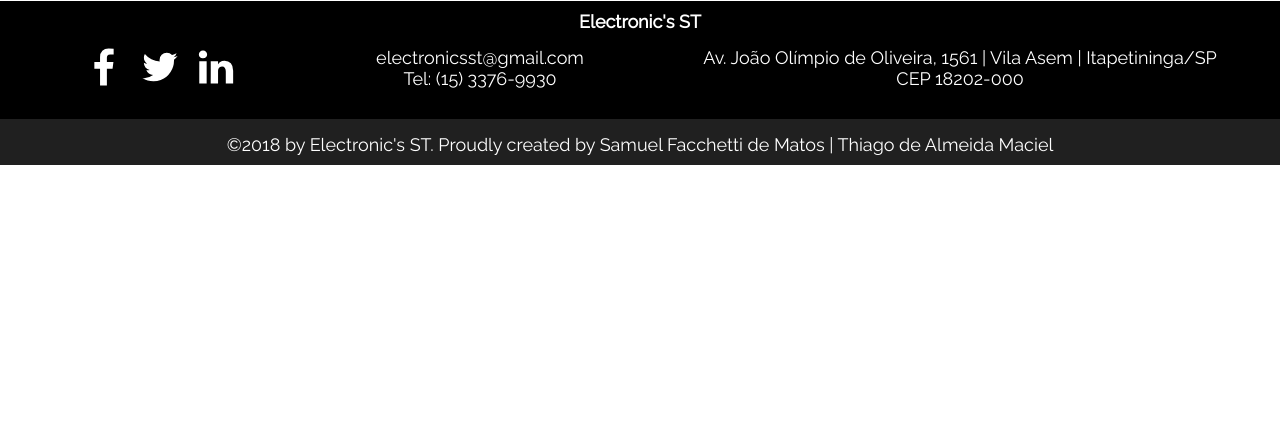
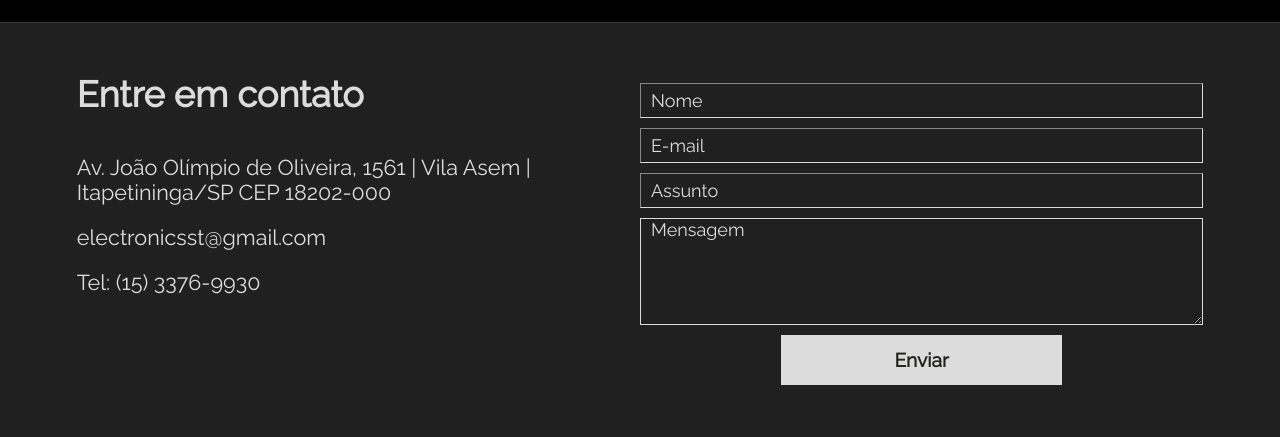
Before and after one commit to CaioOLoko/electronicsst, a PHP site: page /electronicsst/ in a window 1280 px wide. Shown: the part 1095-1532 px from the top of the page. Before the commit the page ends 1260 px from the top, so only its background shows below. Run offline with PHP 8.4, Linux system fonts and the light colour scheme; data that the repository does not hold is empty.

Commit message:
Commit 19Junho IFSP Index Corrigida

```diff
--- a/app.php
+++ b/app.php
@@ -1,6 +1,7 @@
 <?php
 
-define('CONTROLADOR_PADRAO', 'paginas'); //por padrão vem definido o controlador de paginas estáticas (paginasControlador)
+define('CONTROLADOR_PADRAO', 'paginas');
 // define('URL_BASE', 'http://localhost/electronicsst/');
 define('URL_BASE', 'http://electronicsstofficial.000webhost.app.com');
+
 ?>
--- a/modelo/clienteModelo.php
+++ b/modelo/clienteModelo.php
@@ -1,7 +1,7 @@
 <?php
 
-function adicionarCliente($nome, $email, $senha, $cpf, $data_de_nascimento, $sexo, $tipo_usuario) {
-    $sql = "INSERT INTO usuario(idusuario,nomeusuario,email,senha,cpf,datadenascimento,sexo,tipousuario) VALUES(NULL,'$nome','$email','$senha','$cpf','$data_de_nascimento','$sexo','$tipo_usuario')";
+function adicionarCliente($nome ,$sobrenome, $email, $senha, $cpf, $data_de_nascimento, $sexo, $tipo_usuario) {
+    $sql = "INSERT INTO usuario(idusuario,nomeusuario,sobrenomeusuario,email,senha,cpf,datadenascimento,sexo,tipousuario) VALUES(NULL,'$nome','$sobrenome','$email','$senha','$cpf','$data_de_nascimento','$sexo','$tipo_usuario')";
 
     $resultado = mysqli_query($cnx = conn(), $sql);
 
--- a/publico/css/app.css
+++ b/publico/css/app.css
@@ -1,7 +1,7 @@
 /* :--:--:--:--: TEMPLATE & GERAAL  :--:--:--:--: */
 @import url('https://fonts.googleapis.com/css?family=Raleway');
 *{
-    font-family: Raleway, sans-serif;
+	font-family: 'Raleway', sans-serif;
 	padding: 0;
 	margin: 0;
 }
@@ -22,7 +22,7 @@ span{
 	width: 100%;
 	text-align: justify;
 	background-color: #FFFFFF;
-    padding: 40px 0px 40px 0px;
+	padding: 0px;
 	min-height:600px;
 	display: flex;
 	flex-direction: column;
@@ -191,6 +191,209 @@ span{
 	background-color:#202020;
 }
 
+/* :--:--:--:--:   INDEX/INICIAL   :--:--:--:--: */
+/* :--:  WELCOME   :--: */
+
+/* :--:  CATÁLOGO  :--: */
+.product-list{
+	width: 100%;
+	display: flex;
+	flex-direction: row;
+	justify-content: space-around;
+	flex-wrap: wrap;
+	overflow-x: auto;
+	max-height: 600px;
+}
+.product-link{
+	margin: 20px;
+}
+.product{
+	background-color: #E0E0E0;
+	padding: 10px;
+	display: flex;
+	flex-direction: column;
+	justify-content: center;
+	align-items: flex-start;
+}
+.img-produto-inicial{
+	background-color: #A0A0A0;
+	max-width: 200px;
+	max-height: 200px;
+	min-width: 200px;
+	min-height: 200px;
+}
+.description-img-inicial{
+	margin: 10px 0px 5px 0px;
+	font-weight: bold;
+	color: #000000;
+}
+
+/* :--:   SOBRE    :--: */
+.about {
+	display: flex;
+	height: 550px;
+	width: 100%;
+	position: relative;
+	max-width: 100%;
+	margin: 0 auto;
+	padding: 0;
+}
+.about .content {
+	display: flex;
+	flex-direction: column;
+	justify-content: center;
+	font-family: 'Raleway', sans-serif;
+	font-size: larger;
+	text-align: justify;
+	position: absolute;
+	bottom: 0;
+	background: rgb(0, 0, 0);
+	background: rgba(0, 0, 0, 0.5);
+	color: #f1f1f1;
+	width: 50%;
+	height: 70%;
+	padding: 20px;
+	margin-left: 6%;
+	top:0;
+	bottom: 0;
+	margin-top: auto;
+	margin-bottom: auto;
+}
+.about-title{
+	font-weight: bolder;
+	margin-bottom: 20px;
+}
+/* :--:  POLITICA  :--: */
+.politics{
+	background-color: black;
+	padding-right: 6%;
+	padding-left: 6%;
+	border:solid;
+	border-width: 1px 0 1px 0;
+	border-color: rgba(220,220,220,0.25);
+	display: flex;
+	flex-direction: row;
+}
+.imagem{
+	width: 50%;
+	padding: 50px 50px 50px 0;
+}
+.text-politic{
+	width: 50%;
+	color: rgb(220,220,220);
+	margin: 50px 0 50px 0;
+	font-family: 'Raleway', sans-serif;
+	font-size: larger;
+	display: flex;
+	justify-content: center;
+	flex-direction: column;
+	text-align: justify;
+	border:solid;
+	border-width: 1px 0 1px 0;
+	border-color: rgba(220,220,220,0.25);
+}
+.politic-title{
+	font-weight: bold;
+	text-align: center;
+	margin-bottom: 20px;
+}
+
+/* :--:  CONTATO   :--: */
+.contact{
+	width: 100%;
+	background-color: #202020;
+	display: flex;
+	flex-direction: column;
+}
+.div_contact{
+	display: flex;
+	flex-direction: row;
+	justify-content: space-between;
+	padding: 0px 6% 0px 6%;
+}
+.contato{
+	width: 44%;
+	font-size: large;
+	margin-top: 50px;
+	display: flex;
+	flex-direction: column;
+}
+.tit_cont{
+	color: rgb(220,220,220);
+  	font-weight: bolder;
+	margin-bottom: 30px;
+}
+.p_cont{
+	color: rgb(220,220,220);
+	margin: 10px 0px;
+	font-size: larger;
+}
+.contact-formulario{
+	width: 50%;
+}
+.form_a{
+	width: 100%;
+	margin-top: 50px;
+	display: flex;
+	flex-direction: column;
+	align-items: center;
+}
+.formul{
+	color: rgb(220,220,220);
+	background-color: #202020;
+	font-size: large;
+	padding-left: 10px;
+	margin-top: 10px;
+	color: white;
+	height: 35px;
+	width: 100%;
+	border-width: 1px;
+	border-color: rgb(220,220,220);
+}
+.message{
+	border-width: 1px;
+	border-color: rgb(220,220,220);
+	background-color: #202020;
+	color: rgb(220,220,220);
+	font-size: large;
+	padding-left: 10px;
+	margin:10px 0 10px 0;
+	width: 100%;
+}
+::-webkit-input-placeholder {
+	color: rgb(220,220,220);
+}
+.submit-contact{
+	color: white;
+	display: flex;
+	justify-content: center;
+	align-items: center;
+	background-color: rgb(220,220,220);
+	color:#232321;
+	height: 50px;
+	width: 50%;
+	font-weight: bold;
+	font-size: larger;
+	margin-bottom: 30px;
+	cursor: pointer;
+	border-width: 0;
+}
+.submit-contact:link, .submit-contact:visited{
+	text-decoration: none;
+	color: white;
+}
+.submit-contact:hover{
+	background-color: #777;
+}
+.submit-contact:active{
+	text-decoration: none;
+}
+
+/* :--:  MAP/MAPA  :--: */
+.mapa{
+	margin: 25px 6% 25px 6%;
+}
+
 /* :--:--:--:--: REGISTER/CADASTRO :--:--:--:--: */
 .welcome-user{
 	width: 100%;
@@ -295,12 +498,3 @@ span{
 	border-radius: 5px;
 	border: none;
 }
-
-/* :--:--:--:--:  OTHERS/OUTROS  :--:--:--:--: */
-/* :--:  MAP/MAPA  :--: */
-.map-store{
-    height: 600px;
-    width: 80%;
-    margin: auto;
-    border: 0;
-}
--- a/servico/validacaoServico.php
+++ b/servico/validacaoServico.php
@@ -114,13 +114,13 @@ function validaCPF($valor) {
 }
 
 function ValidaData($dat) {
-	$data = explode("-", "$dat"); // fatia a string $dat em pedados, usando / como referência
+	$data = explode("-", "$dat");
 	$y = $data[0];
 	$m = $data[1];
 	$d = $data[2];
 
-	if (!checkdate($m, $d, $y) || ($y < 1900) || ($y > date("Y")-18) || (mktime(0, 0, 0, $m, $d, $y) > time())) {
-		return $dat;
+	if (!checkdate($m, $d, $y) || ($y < 1900) || (mktime(0, 0, 0, $m, $d, $y) > time())) {
+		return "Informe uma data de nascimento válida.<br>";
 	} else {
 		return NULL;
 	}
--- a/visao/cabecalho.php
+++ b/visao/cabecalho.php
@@ -13,21 +13,21 @@
 </nav> -->
 <div class="header">
 	<div class="est-logo">
-		<a href=".">
+		<a href="./">
 			<h1 class="title-store">Electronic's ST</h1>
 		</a>
 	</div>
 	<div class="search-div">
 		<form method="POST" action="" class="search-form">
 			<input id="busca" type="search" name="buscar" placeholder="Buscar produto" class="header-search-input">
-			<button type="submit" class="header-search-button"><img src="./publico/img/header/lupa.png" class="img-search"></button>
+			<button type="submit" class="header-search-button"><img src="publico/img/header/lupa.png" class="img-search"></button>
 		</form>
 	</div>
 	<div class="dropdown">
 		<button class="dropbtn">Login ou<br>Cadastro</button>
 		<div class="dropdown-content">
-			<a href="./login/"><h3>Login</h3></a>
-			<a href="./cliente/adicionar"><h3>Cadastro</h3></a>
+			<a href="login/"><h3>Login</h3></a>
+			<a href="cliente/adicionar"><h3>Cadastro</h3></a>
 		</div>
 	</div>
 	<div class="shop-car">
@@ -43,7 +43,7 @@
      flex-direction: row;
      justify-content: space-around;
      background-color:#202020;">
-    <a href="./cliente/listarClientes">Listar Clientes</a>
-    <a href="./produto/listarProdutos">Listar Produtos</a>
-    <a href="./categoria/listarCategoria">Listar Categorias</a>
+    <a href="cliente/listarClientes">Listar Clientes</a>
+    <a href="produto/listarProdutos">Listar Produtos</a>
+    <a href="categoria/listarCategoria">Listar Categorias</a>
 </div>
--- a/visao/cliente/cadastro.visao.php
+++ b/visao/cliente/cadastro.visao.php
@@ -27,6 +27,7 @@ if (ehPost()) {
 
     <h1>Cadastre-se</h1><br>
     <label for="nome">Nome:</label><br> <input type="text" name="nomeusuario" maxlength="60" style="width:250px"><br><br>
+    <label for="sobrenome">Sobrenome:</label><br> <input type="text" name="sobrenomeusuario" maxlength="60" style="width:250px"><br><br>
     <label for="email">E-mail:</label><br> <input type="text" name="email" maxlength="60" style="width:250px"><br><br>
     <label for="senha">Senha:</label><br> <input type="password" name="senha" maxlength="30" style="width:250px"><br><br>
     <label for="cpf">CPF:</label><br> <input type="text" name="cpf" maxlength="14" OnKeyPress="formatar('###.###.###-##', this)"><br><br>
--- a/visao/paginas/inicial.visao.php
+++ b/visao/paginas/inicial.visao.php
@@ -1,50 +1,53 @@
-<div class="welcome">
-	<h1>Welcome</h1>
-</div>
+<div class="welcome"></div>
 <div class="product-list">
 	<?php foreach($produto as $dados):?>
-		<a href="./produto/ver/<?=$dados['idproduto']?>">
+		<a href="produto/ver/<?=$dados['idproduto']?>" class="product-link">
 		<div class="product">
-			<img src="<?=$dados['imagem']?>" style="height: 60px; width:auto;">
-			<p style="color:#000;"><?=$dados['nomeproduto']?></p>
-			<p style="color:#000;">R$ <?=$dados['preco']?></p>
+			<img src="<?=$dados['imagem']?>" class="img-produto-inicial">
+			<p class="description-img-inicial"><?=$dados['nomeproduto']?></p>
+			<p class="description-img-inicial">R$ <?=$dados['preco']?></p>
 		</div>
 	</a>
 	<?php endforeach;?>
 </div>
 <div class="about">
-	<h1>Sobre</h1>
-	<h4>Nossa História</h4>
-	<p>Electronic's ST é uma Loja de eletrônicos online que dita tendências ao
-	oferecer produtos de primeira qualidade e atendimento ao consumidor no
-	conforto de sua casa. Nosso negócio é focado na inovação e orientado a
-	constantemente atualizar e melhorar a experiência de compras online.</p>
+	<img src="publico/img/index/smartphone.jpg" style="width: 100%;">
+	<div class="content">
+		<h1 class="about-title">Sobre</h1>
+		<h4 class="about-title">Nossa História</h4>
+		<p>Electronic's ST é uma Loja de eletrônicos online que dita tendências ao oferecer produtos de primeira qualidade e atendimento ao consumidor no conforto de sua casa. Nosso negócio é focado na inovação e orientado a constantemente atualizar e melhorar a experiência de compras online.</p>
+	</div>
 </div>
 <div class="politics">
-	<h1>Políticas da Loja</h1>
-	<h4>Atendimento em primeiro lugar</h4>
-	<p>Na Electronic's ST, queremos oferecer aos clientes a experiência de compra
-	mais agradável possível. Essa experiência fará com que eles sempre volte à nossa
-	loja. Por isso, acreditamos que nossas políticas devem ser justas, claras e
-	transparentes. Não foi possível encontrar as informações que você está procurando?
-	Não hesite em entrar em contato.</p>
+	<div class="imagem">
+		<img style="width: 100%; height: auto;" src="publico/img/index/smartphone_2.jpg">
+	</div>
+	<div class="text-politic">
+		<h1 class="politic-title">Políticas da Loja</h1>
+		<h4 class="politic-title">Atendimento em primeiro lugar</h4>
+		<p>Na Electronic's ST, queremos oferecer aos clientes a experiência de compra mais agradável possível. Essa experiência fará com que eles sempre volte à nossa loja. Por isso, acreditamos que nossas políticas devem ser justas, claras e transparentes. Não foi possível encontrar as informações que você está procurando? Não hesite em entrar em contato.</p>
+	</div>
 </div>
 <div class="contact">
-	<div class="informations">
-		<h1>Entre em contato</h1>
-		<h3>Av. João Olímpio de Oliveira, 1561 | Vila Asem | Itapetininga/SP CEP 18202-000</h3>
-		<h3>electronicsst@gmail.com</h3>
-		<h3>Tel: (15) 3376-9930</h3>
+	<div class="div_contact">
+		<div class="contato">
+			<h1 class="tit_cont">Entre em contato</h1>
+			<p class="p_cont">Av. João Olímpio de Oliveira, 1561 | Vila Asem |<br> Itapetininga/SP CEP 18202-000</p>
+			<p class="p_cont">electronicsst@gmail.com</p>
+			<p class="p_cont">Tel: (15) 3376-9930</p>
+		</div>
+		<div class="contact-formulario">
+			<form action="" method="POST" class="form_a">
+				<input class="formul" type="text" name="nome" placeholder="Nome">
+				<input class="formul" type="email" name="email" placeholder="E-mail">
+				<input class="formul" type="text" name="assunto" placeholder="Assunto">
+				<textarea class="message" rows="5"  placeholder="Mensagem"></textarea>
+				<button type="submit" class="submit-contact">Enviar</button>
+			</form>
+		</div>
 	</div>
-	<form action="" method="POST">
-	   	<input type="text" name="nome" placeholder="Nome">
-	   	<input type="email" name="email" placeholder="E-mail">
-	   	<input type="text" name="assunto" placeholder="Assunto">
-	   	<textarea name="mensagem" placeholder="Mensagem"></textarea>
-	   	<button type="submit">Enviar</button>
-	</form>
+	<div class="mapa">
+		<iframe src="https://www.google.com/maps/embed?pb=!1m18!1m12!1m3!1d3656.3010408302225!2d-48.023378984406136!3d-23.593534168667677!2m3!1f0!2f0!3f0!3m2!1i1024!2i768!4f13.1!3m3!1m2!1s0x94c5cc0aa577fd79%3A0x94275cc265f55968!2sAv.+Jo%C3%A3o+Ol%C3%ADmpio+de+Oliveira+-+Vila+Asem%2C+Itapetininga+-+SP!5e0!3m2!1spt-BR!2sbr!4v1543014894277"
+		width="100%" height="500" frameborder="0" style="border:0" allowfullscreen></iframe>
+	</div>
 </div>
-<div>
-	<iframe src="https://www.google.com/maps/embed?pb=!1m18!1m12!1m3!1d3656.3010408302225!2d-48.023378984406136!3d-23.593534168667677!2m3!1f0!2f0!3f0!3m2!1i1024!2i768!4f13.1!3m3!1m2!1s0x94c5cc0aa577fd79%3A0x94275cc265f55968!2sAv.+Jo%C3%A3o+Ol%C3%ADmpio+de+Oliveira+-+Vila+Asem%2C+Itapetininga+-+SP!5e0!3m2!1spt-BR!2sbr!4v1543014894277"
-	width="100%" height="500" frameborder="0" style="border:0" allowfullscreen></iframe>
-</div>
--- a/visao/produtos/formulario.visao.php
+++ b/visao/produtos/formulario.visao.php
@@ -15,7 +15,7 @@ if (ehPost()) {
 </style>
 
 <form action="" method="POST">
-
+	<h1>Cadastro de Produto</h1><br>
 	<label for="nomeproduto">Nome do Produto:</label><br>
 	<input type="text" name="nomeproduto" style="width:250px"><br><br>
 
--- a/visao/produtos/listar.visao.php
+++ b/visao/produtos/listar.visao.php
@@ -19,7 +19,7 @@
         <td><?=$produto['idproduto']?></td>
         <td><?=$produto['nomeproduto']?></td>
         <td><?=$produto['preco']?></td>
-        <td><?=$produto['descricao']?></td>
+        <td><?=substr($produto['descricao'], 0, 30)."..."?></td>
         <td><?=$produto['imagem']?></td>
         <td><?=$produto['estoque_minimo']?></td>
         <td><?=$produto['estoque_maximo']?></td>
```
Also changed, not shown: biblioteca/bd/script_banco.sql (+2 -27 lines), controlador/clienteControlador.php (+5 -7 lines), controlador/produtoControlador.php (+9 -11 lines), servico/uploadServico.php (+16 -17 lines), publico/img/index/smartphone.jpg (added), publico/img/index/smartphone_2.jpg (added). Lines whose indentation alone changed are shown as unchanged.
